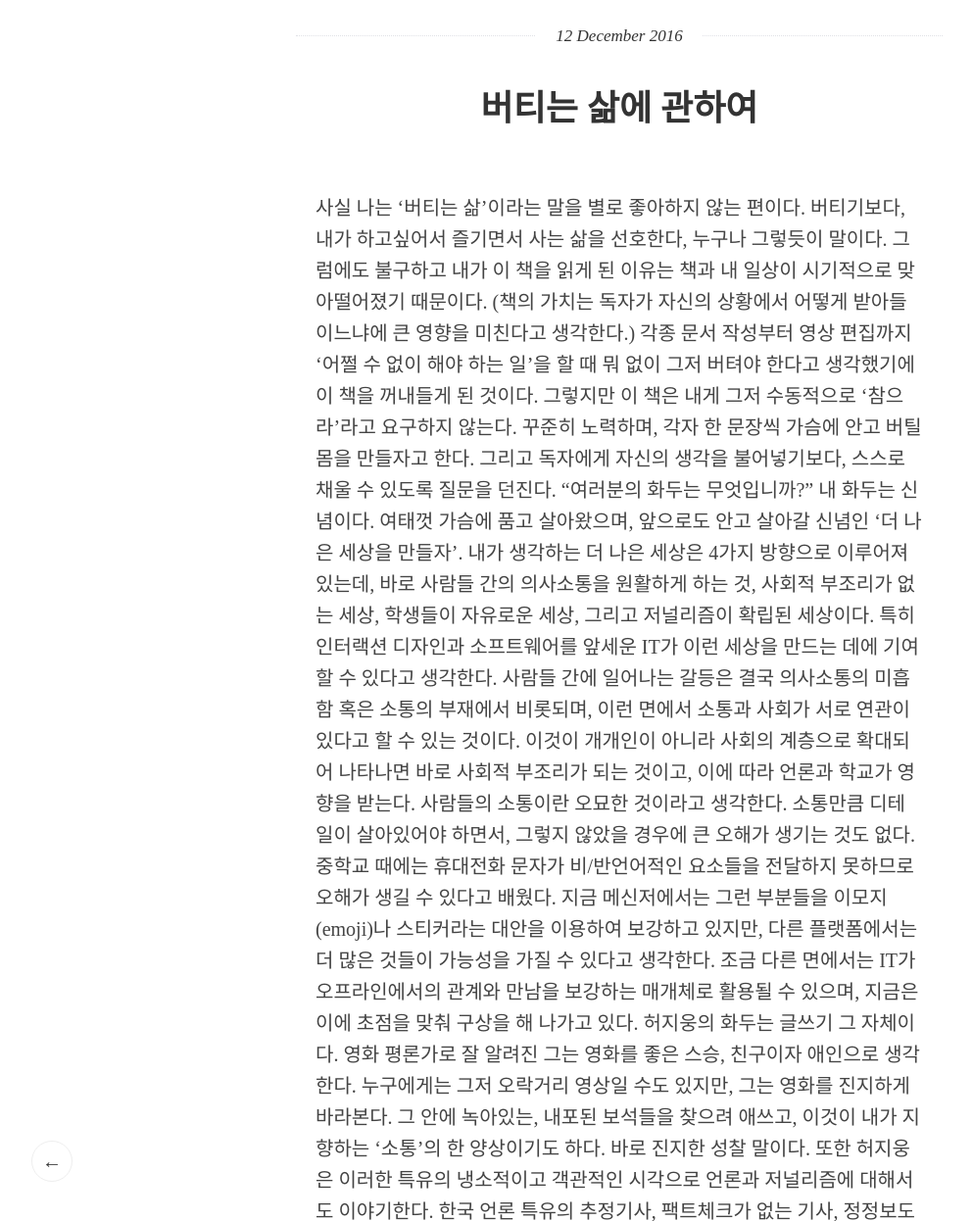
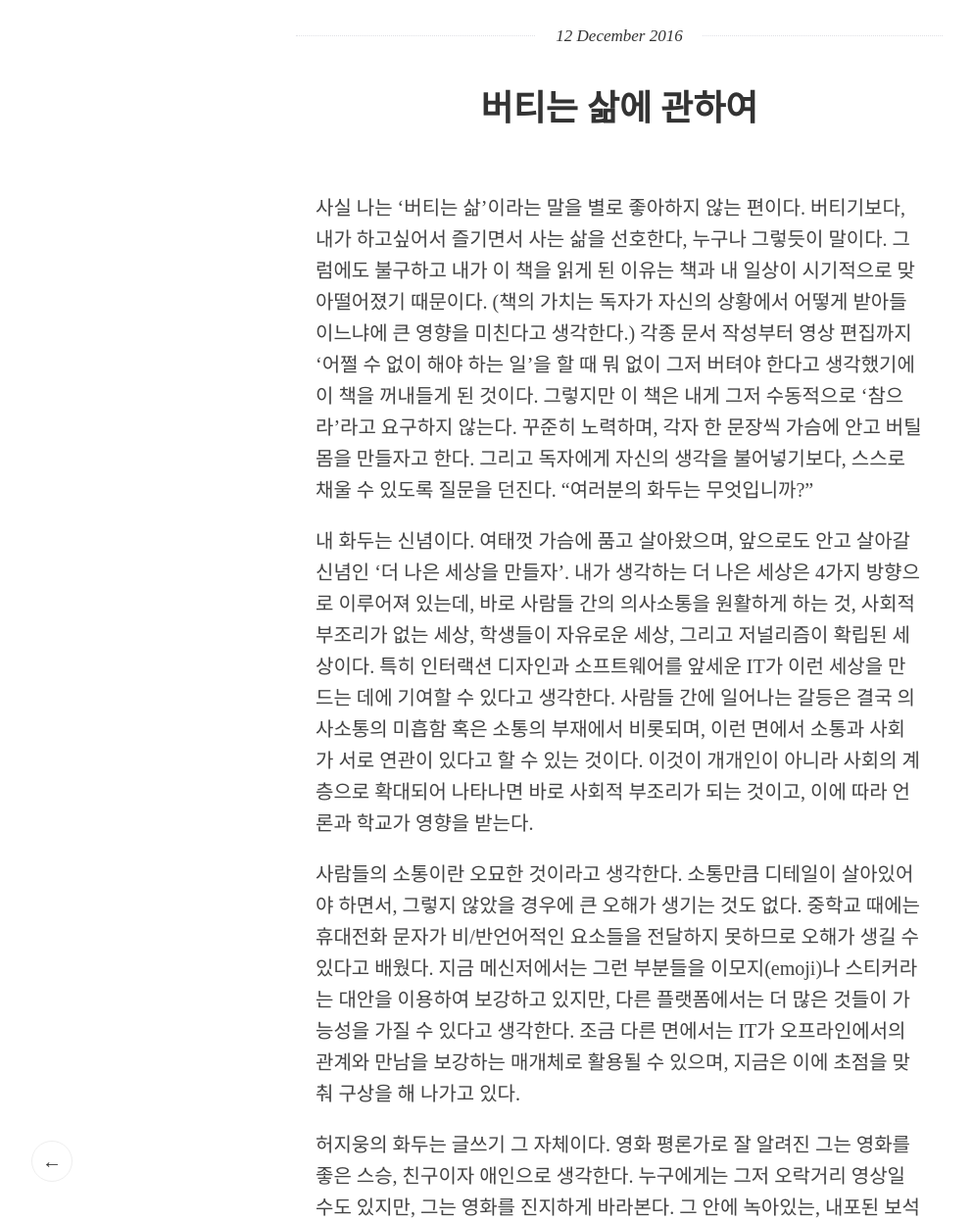
Before and after one commit to krevony/blog-code-2017, a Jekyll site: the page built from _posts/2016-12-12-about-bearing-life.markdown, in a window 1280 px wide and 1400 px high, cut to the strip 154-1400 px from the top of the window. Shown: the whole strip at 98% size, without its empty margins (8-1001 px from the left). Built offline with Jekyll 4.4.1, drawn with Linux system fonts in a browser that asks for light colours; some of the changed text lies outside the part shown.

Commit message:
Post update: 버티는 삶에 관하여

```diff
--- a/_posts/2016-12-12-about-bearing-life.markdown
+++ b/_posts/2016-12-12-about-bearing-life.markdown
@@ -4,12 +4,16 @@ title: 버티는 삶에 관하여
 layout: post
 ---
 사실 나는 ‘버티는 삶’이라는 말을 별로 좋아하지 않는 편이다. 버티기보다, 내가 하고싶어서 즐기면서 사는 삶을 선호한다, 누구나 그렇듯이 말이다. 그럼에도 불구하고 내가 이 책을 읽게 된 이유는 책과 내 일상이 시기적으로 맞아떨어졌기 때문이다. (책의 가치는 독자가 자신의 상황에서 어떻게 받아들이느냐에 큰 영향을 미친다고 생각한다.) 각종 문서 작성부터 영상 편집까지 ‘어쩔 수 없이 해야 하는 일’을 할 때 뭐 없이 그저 버텨야 한다고 생각했기에 이 책을 꺼내들게 된 것이다. 그렇지만 이 책은 내게 그저 수동적으로 ‘참으라’라고 요구하지 않는다. 꾸준히 노력하며, 각자 한 문장씩 가슴에 안고 버틸 몸을 만들자고 한다. 그리고 독자에게 자신의 생각을 불어넣기보다, 스스로 채울 수 있도록 질문을 던진다. “여러분의 화두는 무엇입니까?”
+
 내 화두는 신념이다. 여태껏 가슴에 품고 살아왔으며, 앞으로도 안고 살아갈 신념인 ‘더 나은 세상을 만들자’. 내가 생각하는 더 나은 세상은 4가지 방향으로 이루어져 있는데, 바로 사람들 간의 의사소통을 원활하게 하는 것, 사회적 부조리가 없는 세상, 학생들이 자유로운 세상, 그리고 저널리즘이 확립된 세상이다. 특히 인터랙션 디자인과 소프트웨어를 앞세운 IT가 이런 세상을 만드는 데에 기여할 수 있다고 생각한다. 사람들 간에 일어나는 갈등은 결국 의사소통의 미흡함 혹은 소통의 부재에서 비롯되며, 이런 면에서 소통과 사회가 서로 연관이 있다고 할 수 있는 것이다. 이것이 개개인이 아니라 사회의 계층으로 확대되어 나타나면 바로 사회적 부조리가 되는 것이고, 이에 따라 언론과 학교가 영향을 받는다.
+
 사람들의 소통이란 오묘한 것이라고 생각한다. 소통만큼 디테일이 살아있어야 하면서, 그렇지 않았을 경우에 큰 오해가 생기는 것도 없다. 중학교 때에는 휴대전화 문자가 비/반언어적인 요소들을 전달하지 못하므로 오해가 생길 수 있다고 배웠다. 지금 메신저에서는 그런 부분들을 이모지(emoji)나 스티커라는 대안을 이용하여 보강하고 있지만, 다른 플랫폼에서는 더 많은 것들이 가능성을 가질 수 있다고 생각한다. 조금 다른 면에서는 IT가 오프라인에서의 관계와 만남을 보강하는 매개체로 활용될 수 있으며, 지금은 이에 초점을 맞춰 구상을 해 나가고 있다.
+
 허지웅의 화두는 글쓰기 그 자체이다. 영화 평론가로 잘 알려진 그는 영화를 좋은 스승, 친구이자 애인으로 생각한다. 누구에게는 그저 오락거리 영상일 수도 있지만, 그는 영화를 진지하게 바라본다. 그 안에 녹아있는, 내포된 보석들을 찾으려 애쓰고, 이것이 내가 지향하는 ‘소통’의 한 양상이기도 하다. 바로 진지한 성찰 말이다. 또한 허지웅은 이러한 특유의 냉소적이고 객관적인 시각으로 언론과 저널리즘에 대해서도 이야기한다. 한국 언론 특유의 추정기사, 팩트체크가 없는 기사, 정정보도 없는 언론을 비판한다. 이와 관련된 글을 담은 단원인 ‘그렇게, 누군가는 괴물이 된다’에서 이런 언론을 이렇게 표현했다.
-‘세상은 얼마나 쉽게 이유를 만들고 합리를 씌워 결과를 만들어내는가. 아무도 책임지지 않는다. 아무도 뒤돌아보지 않는다.’
+>세상은 얼마나 쉽게 이유를 만들고 합리를 씌워 결과를 만들어내는가. 아무도 책임지지 않는다. 아무도 뒤돌아보지 않는다.
 그래도 우린, 별일 없이 잘 산다. 내 자신이 더 나아질 수 있을지를 고민하면서 말이다. 언제쯤 고개를 들고 거울을 보고 내 선택을 믿고 낙관할 수 있을지 걱정하면서 말이다. 어른이 된다는 것이 어떤 것인지, 그 과정에서 주변 세계를 향한 애정을 잃어가는 것은 아닌지 생각하면서 말이다.
 앞서 말했듯 허지웅은 글쓰기 자체에 그의 열정을 둔다. 그래서 그는 이렇게 이야기한다. ‘와, 저 자식 아직도 쓰고 있네’하는 말이 나올때까지 버티며 쓰겠다고 말이다.
+
 이 책의 단원 중 하나는 ‘부적응자들의 지옥’을 처음에는 아, 사회에 적응하지 못한 가난한 사람들이 살기 어려운... 등으로 생각했다. 그러나 단원의 글을 읽으면서 느낀 것은 이 ‘부적응자’가 부정적 인물이 아니라는 것이다. 세상이 잘못 되었고, 그에 적응하는 사람이 부정적인 사람이며, 부적응자는 자기 신념에 맞게 세상에 흔들리지 않고 굳건히 버티는 사람이라는 것을 알았다. 그들의 ‘지옥’이라 함은, 또한 이런 것이 아닐까. 지식인들이 몰락해 가는 사회를 보며, 자신에게 피해를 주고, 괴롭히는 사회를 보며 ‘지옥’이라고 느끼는 것 말이다. 우리가 본 지옥이 아닌, 그들의 입장에서 바라본 우리 사회가 지옥이라는 것이다. 그리고 그 부적응자들은 잘못된 세상인 지옥을 버텨내는 것이다.
 
 당신은 버틸 몸을 만들고 있는가? 무엇을 하며 버티고 있는가? 버틸 의지가 있는가? 비아이가 말했다. 자신이 어디서 뭘 하든 가만히 있는 사람들보단, 여러분들보단 뛰어나다고. 무기력하게 아무것도 하지 않는 당신이 되지 않았으면 좋겠다. 당신의 화두를 찾고 열심히 버티면서 결국은 그것을 이뤄냈으면 좋겠다. 우리, 제발 뭐라도 하자. 당신은 어떤 일을 하며 살아가는 동안을 버티고 싶은가?
```
